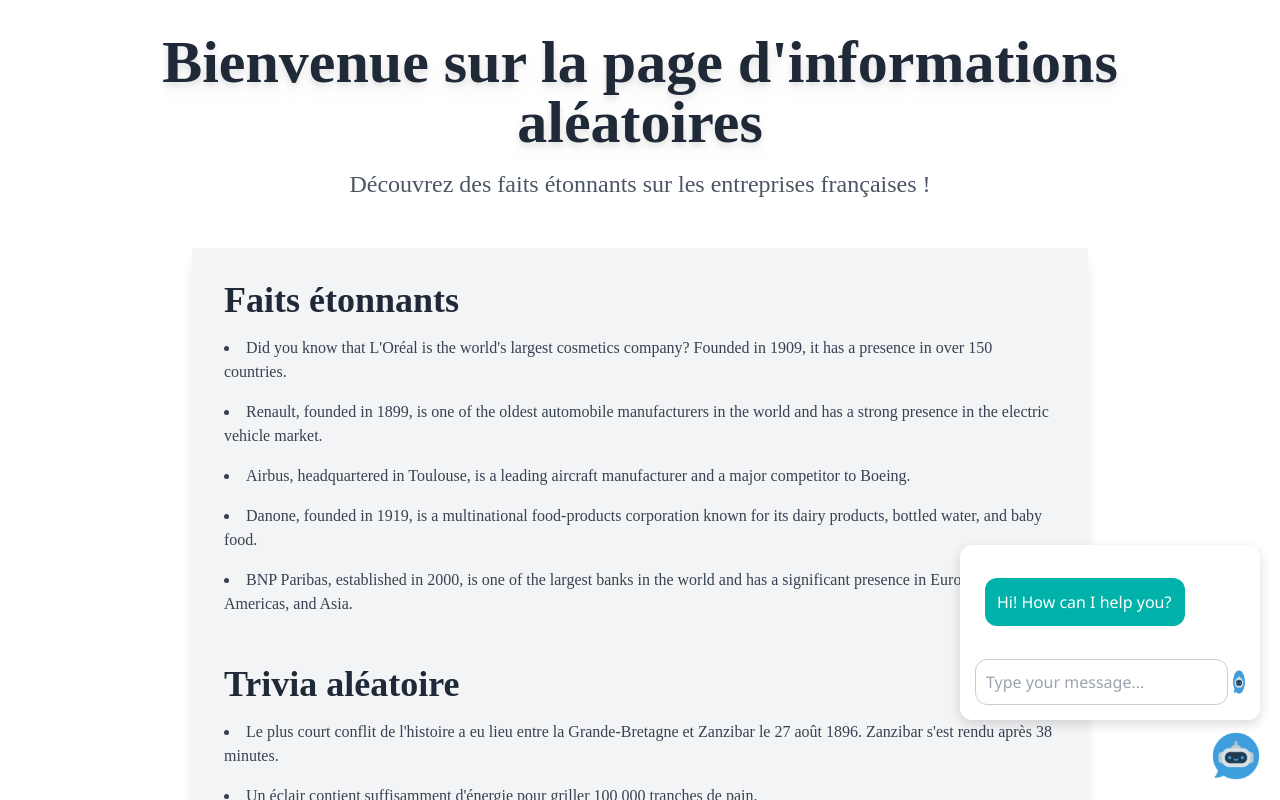
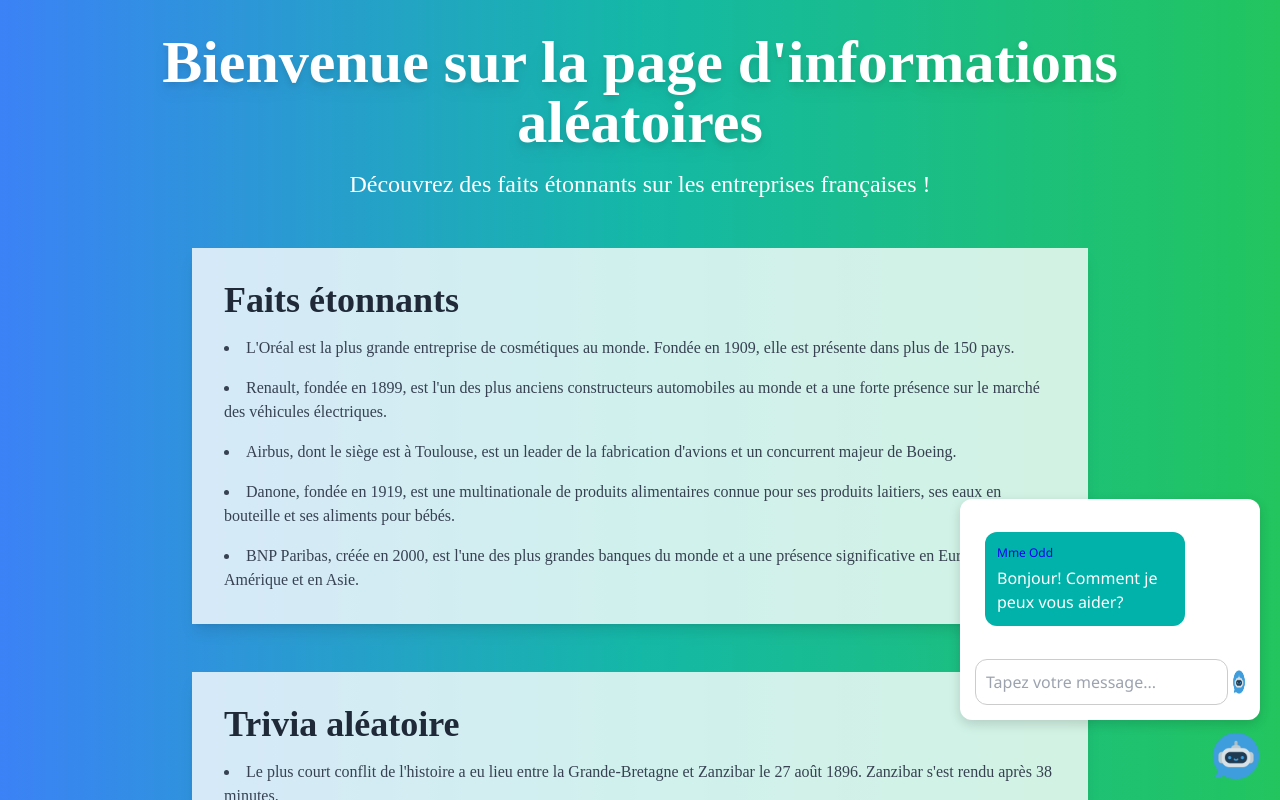
Before and after one commit to gitreunion/datacup-challenge-muc, a Next.js app in the folder frontend/easy-chatbot-main/: page /random-info in a window 1280 px wide. Both pictures are taken after a click on the picture 1236 px from the left and 756 px from the top of the page. Shown: the top 800 px of the page. Built offline with nearby package versions, Linux system fonts and the light colour scheme.

Commit message:
[ADD]:MmeOdd

```diff
--- a/frontend/easy-chatbot-main/components/ChatbotBubble.css
+++ b/frontend/easy-chatbot-main/components/ChatbotBubble.css
@@ -80,6 +80,16 @@
   white-space: pre-wrap;
 }
 
+.sender {
+  font-size: 0.75rem;
+  color: #0c00f2;
+  margin-bottom: 4px;
+}
+
+.message-text {
+  font-size: 1rem;
+}
+
 .bot-message {
   background-color: #00b2a9;
   color: #fff;
--- a/frontend/easy-chatbot-main/components/ChatbotBubble.tsx
+++ b/frontend/easy-chatbot-main/components/ChatbotBubble.tsx
@@ -4,7 +4,7 @@
 const ChatbotBubble = () => {
   const [isOpen, setIsOpen] = useState(false);
   const [messages, setMessages] = useState([
-    { type: 'bot', text: 'Hi! How can I help you?' },
+    { type: 'bot', text: 'Bonjour! Comment je peux vous aider?', sender: 'Mme Odd' },
   ]);
   const [userInput, setUserInput] = useState('');
   const [isLoading, setIsLoading] = useState(false);
@@ -18,7 +18,7 @@
     if (!userInput.trim()) return;
 
     const userMessage = userInput.trim();
-    setMessages(prevMessages => [...prevMessages, { type: 'user', text: userMessage }]);
+    setMessages(prevMessages => [...prevMessages, { type: 'user', text: userMessage, sender: 'Vous' }]);
     setUserInput('');
     setIsLoading(true);
 
@@ -35,10 +35,10 @@
         return response.json();
       })
       .then(data => {
-        setMessages(prevMessages => [...prevMessages, { type: 'bot', text: data.reply }]);
+        setMessages(prevMessages => [...prevMessages, { type: 'bot', text: data.reply, sender: 'Mme Odd' }]);
       })
       .catch(() => {
-        setMessages(prevMessages => [...prevMessages, { type: 'bot', text: 'Something went wrong.' }]);
+        setMessages(prevMessages => [...prevMessages, { type: 'bot', text: 'Something went wrong.', sender: 'Mme Aude' }]);
       })
       .finally(() => {
         setIsLoading(false);
@@ -59,11 +59,9 @@
 
   const renderMessages = () =>
     messages.map((message, index) => (
-      <div
-        key={index}
-        className={`message ${message.type === 'bot' ? 'bot-message' : 'user-message'}`}
-      >
-        {message.text}
+      <div key={index} className={`message ${message.type === 'bot' ? 'bot-message' : 'user-message'}`}>
+        <div className="sender">{message.sender}</div>
+        <div className="message-text">{message.text}</div>
       </div>
     ));
 
@@ -87,7 +85,7 @@
               value={userInput}
               onChange={e => setUserInput(e.target.value)}
               onKeyPress={handleKeyPress}
-              placeholder="Type your message..."
+              placeholder="Tapez votre message..."
               disabled={isLoading}
             />
             <button onClick={handleSendMessage} disabled={isLoading}>
--- a/frontend/easy-chatbot-main/pages/random-info.tsx
+++ b/frontend/easy-chatbot-main/pages/random-info.tsx
@@ -4,45 +4,45 @@
 
 const RandomInfoPage = () => {
   return (
-    <div className="relative min-h-screen bg-white p-8">
+    <div className="relative min-h-screen bg-gradient-to-r from-blue-500 via-teal-500 to-green-500 p-8">
       <header className="text-center mb-12">
-        <h1 className="text-6xl font-extrabold text-gray-800 drop-shadow-lg animate-fade-in">Bienvenue sur la page d'informations aléatoires</h1>
-        <p className="text-2xl text-gray-600 mt-4 animate-fade-in">Découvrez des faits étonnants sur les entreprises françaises !</p>
+        <h1 className="text-6xl font-extrabold text-white drop-shadow-lg animate-fade-in">Bienvenue sur la page d'informations aléatoires</h1>
+        <p className="text-2xl text-white mt-4 animate-fade-in">Découvrez des faits étonnants sur les entreprises françaises !</p>
       </header>
 
-      <main className="max-w-4xl mx-auto bg-gray-100 p-8 rounded-lg shadow-lg">
-        <section className="mb-12">
-          <h2 className="text-4xl font-bold text-gray-800 mb-4 animate-slide-in">Faits étonnants</h2>
-          <ul className="list-disc list-inside space-y-4 text-gray-700 animate-fade-in">
-            <li>Did you know that L'Oréal is the world's largest cosmetics company? Founded in 1909, it has a presence in over 150 countries.</li>
-            <li>Renault, founded in 1899, is one of the oldest automobile manufacturers in the world and has a strong presence in the electric vehicle market.</li>
-            <li>Airbus, headquartered in Toulouse, is a leading aircraft manufacturer and a major competitor to Boeing.</li>
-            <li>Danone, founded in 1919, is a multinational food-products corporation known for its dairy products, bottled water, and baby food.</li>
-            <li>BNP Paribas, established in 2000, is one of the largest banks in the world and has a significant presence in Europe, the Americas, and Asia.</li>
+      <main className="max-w-4xl mx-auto space-y-12">
+        <article className="bg-white bg-opacity-80 p-8 rounded-lg shadow-lg animate-slide-in">
+          <h2 className="text-4xl font-bold text-gray-800 mb-4">Faits étonnants</h2>
+          <ul className="list-disc list-inside space-y-4 text-gray-700">
+            <li>L'Oréal est la plus grande entreprise de cosmétiques au monde. Fondée en 1909, elle est présente dans plus de 150 pays.</li>
+            <li>Renault, fondée en 1899, est l'un des plus anciens constructeurs automobiles au monde et a une forte présence sur le marché des véhicules électriques.</li>
+            <li>Airbus, dont le siège est à Toulouse, est un leader de la fabrication d'avions et un concurrent majeur de Boeing.</li>
+            <li>Danone, fondée en 1919, est une multinationale de produits alimentaires connue pour ses produits laitiers, ses eaux en bouteille et ses aliments pour bébés.</li>
+            <li>BNP Paribas, créée en 2000, est l'une des plus grandes banques du monde et a une présence significative en Europe, en Amérique et en Asie.</li>
           </ul>
-        </section>
+        </article>
 
-        <section className="mb-12">
-          <h2 className="text-4xl font-bold text-gray-800 mb-4 animate-slide-in">Trivia aléatoire</h2>
-          <ul className="list-disc list-inside space-y-4 text-gray-700 animate-fade-in">
+        <article className="bg-white bg-opacity-80 p-8 rounded-lg shadow-lg animate-slide-in">
+          <h2 className="text-4xl font-bold text-gray-800 mb-4">Trivia aléatoire</h2>
+          <ul className="list-disc list-inside space-y-4 text-gray-700">
             <li>Le plus court conflit de l'histoire a eu lieu entre la Grande-Bretagne et Zanzibar le 27 août 1896. Zanzibar s'est rendu après 38 minutes.</li>
             <li>Un éclair contient suffisamment d'énergie pour griller 100 000 tranches de pain.</li>
             <li>Il existe plus de combinaisons possibles dans une partie d'échecs qu'il n'y a d'atomes dans l'univers connu.</li>
             <li>La Tour Eiffel peut être plus haute de 15 cm en été en raison de l'expansion du fer sous la chaleur.</li>
             <li>Les excréments de wombat sont en forme de cube.</li>
           </ul>
-        </section>
+        </article>
 
-        <section className="mb-12">
-          <h2 className="text-4xl font-bold text-gray-800 mb-4 animate-slide-in">Trivia intéressant</h2>
-          <ul className="list-disc list-inside space-y-4 text-gray-700 animate-fade-in">
+        <article className="bg-white bg-opacity-80 p-8 rounded-lg shadow-lg animate-slide-in">
+          <h2 className="text-4xl font-bold text-gray-800 mb-4">Trivia intéressant</h2>
+          <ul className="list-disc list-inside space-y-4 text-gray-700">
             <li>Les humains partagent 60% de leur ADN avec les bananes.</li>
             <li>Il y a plus de bibliothèques publiques aux États-Unis que de restaurants McDonald's.</li>
             <li>L'inventeur de la boîte de Pringles est maintenant enterré dans l'une d'elles.</li>
             <li>L'animal national de l'Écosse est la licorne.</li>
             <li>L'Université d'Oxford est plus ancienne que l'Empire aztèque.</li>
           </ul>
-        </section>
+        </article>
       </main>
 
       <ChatbotBubble />
--- a/frontend/easy-chatbot-main/styles/ChatbotBubble.css
+++ b/frontend/easy-chatbot-main/styles/ChatbotBubble.css
@@ -80,6 +80,16 @@
   white-space: pre-wrap;
 }
 
+.sender {
+  font-size: 0.75rem;
+  color: #021f57;
+  margin-bottom: 4px;
+}
+
+.message-text {
+  font-size: 1rem;
+}
+
 .bot-message {
   background-color: #00b2a9;
   color: #fff;
```
